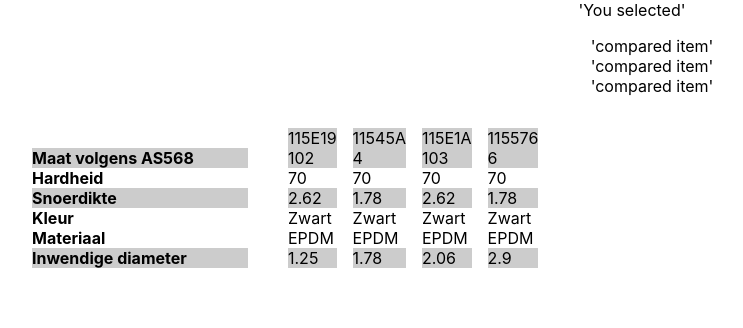
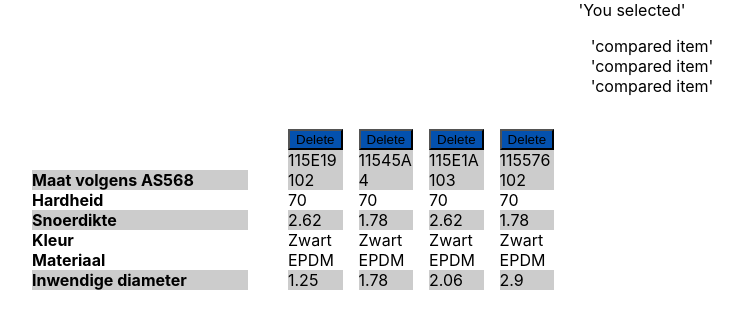
Before and after one commit to MaximDelyukin/comparator, a React (Create React App) app in the folder app/: page / in a window 1280 px wide. Shown: the top 328 px of the page, without its empty margins (8-751 px from the left). Built offline with nearby package versions, Linux system fonts and the light colour scheme.

Commit message:
Added deletion of items.

```diff
--- a/app/src/App.tsx
+++ b/app/src/App.tsx
@@ -9,6 +9,8 @@ import './App.css';
 //TODO: fix any types
 //TODO: unit tests for getClassName and other utility methods
 //TODO: comment every step of getFieldsWhichAreDifferent
+//TODO: refactor DeleteButton to export styled(DeleteButton)
+//TODO: refactor DeleteButton to have reference transparency
 import { ThemeProvider } from 'styled-components';
 import { Main } from './Main';
 import { defaultTheme } from './ThemeProvider';
--- a/app/src/DeleteButton.tsx
+++ b/app/src/DeleteButton.tsx
@@ -1,5 +1,17 @@
+import React from 'react';
 import styled from 'styled-components';
 
-export const DeleteButton = styled.button`
+const StyledButton = styled.button`
     background-color: ${props => props.theme.primaryBlue};
 `;
+
+interface IDeleteButtonProps {
+    onDeleteClick: () => void;
+    children: any;
+};
+
+export const DeleteButton = ({ onDeleteClick, children }: IDeleteButtonProps) => {
+    return <StyledButton onClick={(_event: React.MouseEvent) => { onDeleteClick() }} >
+        {children}
+    </StyledButton>;
+};
--- a/app/src/DetailedItem.tsx
+++ b/app/src/DetailedItem.tsx
@@ -1,11 +1,17 @@
+import { DeleteButton } from "./DeleteButton";
+
 interface IDetailedItemsProps {
     item: any;
     getClassName: (field: string) => string;
+    onDeleteClick: (id: string) => void;
 }
 
-export const DetailedItem = ({ item, getClassName }: IDetailedItemsProps) => {
+export const DetailedItem = ({ item, getClassName, onDeleteClick }: IDetailedItemsProps) => {
 
     return <li>
+        <DeleteButton onDeleteClick={() => { onDeleteClick(item['sku']) }}>
+            Delete
+        </DeleteButton>
         <div className={getClassName('sku')} >{item['sku']}</div>
         <div className={getClassName('Maat volgens AS568')}>{item['Maat volgens AS568']}</div>
         <div className={getClassName('Hardheid')}>{item['Hardheid']}</div>
--- a/app/src/DetailedItemsList.tsx
+++ b/app/src/DetailedItemsList.tsx
@@ -3,10 +3,11 @@ import { DetailedItem } from "./DetailedItem";
 interface IDetailedListProps {
     items: any[];
     getClassName: (field: string) => string;
+    onDeleteClick: (id: string) => void;
 }
 
-export const DetailedItemsList = ({ items, getClassName }: IDetailedListProps) => {
+export const DetailedItemsList = ({ items, getClassName, onDeleteClick }: IDetailedListProps) => {
     return <ul className="detailedItemsList">
-        {items.map((item: any) => (<DetailedItem getClassName={getClassName} item={item} key={item.id} />))}
+        {items.map((item: any) => (<DetailedItem onDeleteClick={onDeleteClick} getClassName={getClassName} item={item} key={item.sku} />))}
     </ul>;
 };
--- a/app/src/Main.tsx
+++ b/app/src/Main.tsx
@@ -1,6 +1,5 @@
-import { useContext } from 'react';
+import { useContext, useState } from 'react';
 import { ThemeContext } from 'styled-components';
-import { isNullOrUndefined } from 'util';
 import { ComparedtemsList } from './ComparedItemsList';
 import { DetailedItemsList } from './DetailedItemsList';
 import { FeaturesToCompareTitlesList } from './FeaturesToCompareTitlesList';
@@ -24,11 +23,14 @@ export const Main = ({ }: IMainProps) => {
         'Inwendige diameter'
     ];
 
-    const detailedItems = productsMock;
+    const [detailedItems, setDetailedItems] = useState<any[]>(productsMock);
 
     const getFieldsWhichAreDifferent = (source: any[]) => {
-        debugger;
         let res: any[] = [];
+        if (source.length === 0) {
+            return res;
+        }
+
         const sampleItem = source[0];
 
         const fieldNames = Object.keys(sampleItem);
@@ -77,7 +79,6 @@ export const Main = ({ }: IMainProps) => {
     // ];
 
     const fieldsWhichAreDifferent = getFieldsWhichAreDifferent(detailedItems);
-    console.log('fieldsWhichAreDifferent', fieldsWhichAreDifferent);
 
     const getClassNameForDetailedItemsList = (field: string): string => {
         let res = '';
@@ -89,17 +90,27 @@ export const Main = ({ }: IMainProps) => {
         return res;
     };
 
+    const handleDeleteClick = (id: string) => {
+        setDetailedItems((prevDetailedItems: any[]) => {
+            return prevDetailedItems.filter((detailedItem: any) => {
+                return detailedItem['sku'] !== id;
+            } );
+        } );
+    };//TODO: useCallback
+
     return <div>
         <div>
             <ComparedtemsList items={[{ id: 0 }, { id: 1 }, { id: 2 }]} />
         </div>
+        {detailedItems.length > 0 &&
             <div className="featuresDetailedItemsListWrap">
                 <div className="featuresToCompareTitlesListWrap">
                     <FeaturesToCompareTitlesList getClassName={getClassNameForDetailedItemsList} features={features} />
                 </div>
                 <div>
-                <DetailedItemsList getClassName={getClassNameForDetailedItemsList} items={detailedItems} />
+                    <DetailedItemsList onDeleteClick={handleDeleteClick} getClassName={getClassNameForDetailedItemsList} items={detailedItems} />
                 </div>
             </div>
+        }
     </div>;
 };
--- a/app/src/ProductsMock.tsx
+++ b/app/src/ProductsMock.tsx
@@ -109,7 +109,7 @@ export const productsMock = [
         "sku": "115576",
         "Snoerdikte": "1.78",
         "Inwendige diameter": "2.9",
-        "Maat volgens AS568": "6",
+        "Maat volgens AS568": "102",
         "listPrice": "0.66",
         "channel": "nl_NL",
         "display": true,
```
Lines whose indentation alone changed are shown as unchanged.
